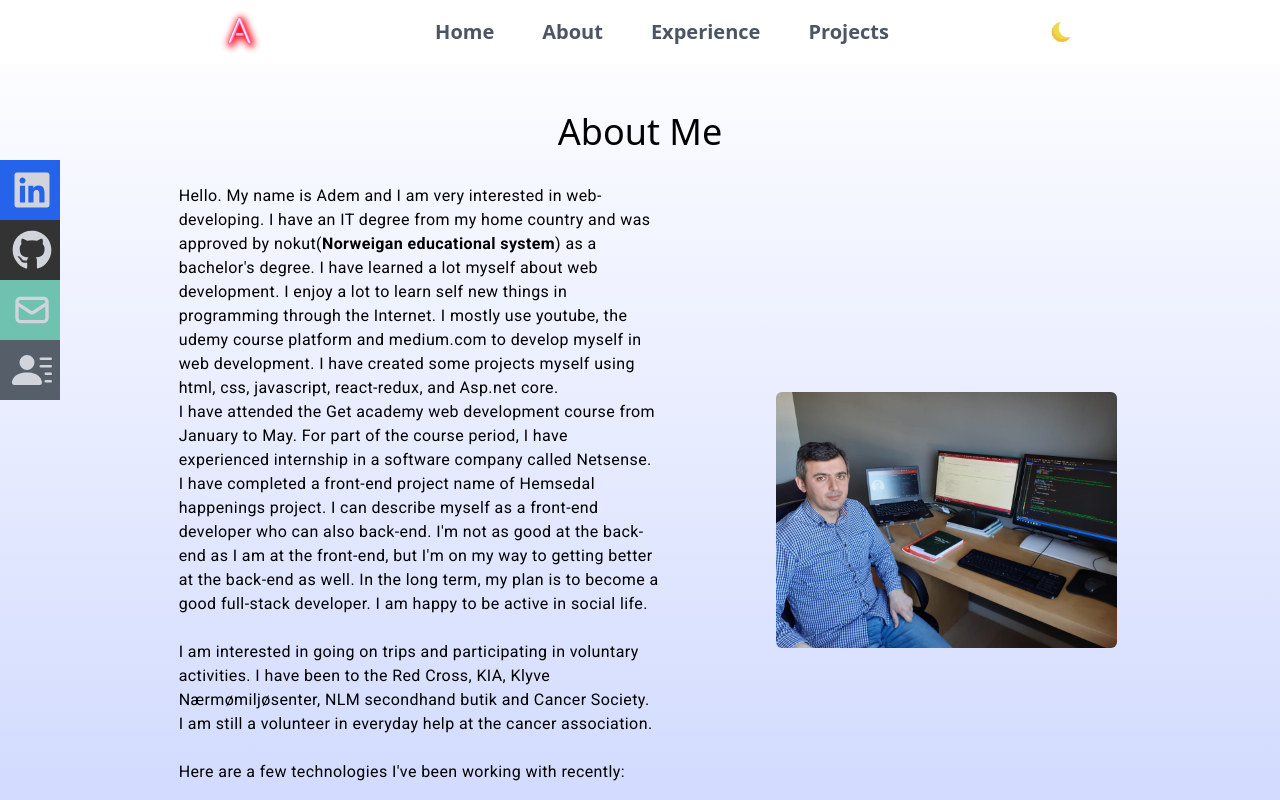
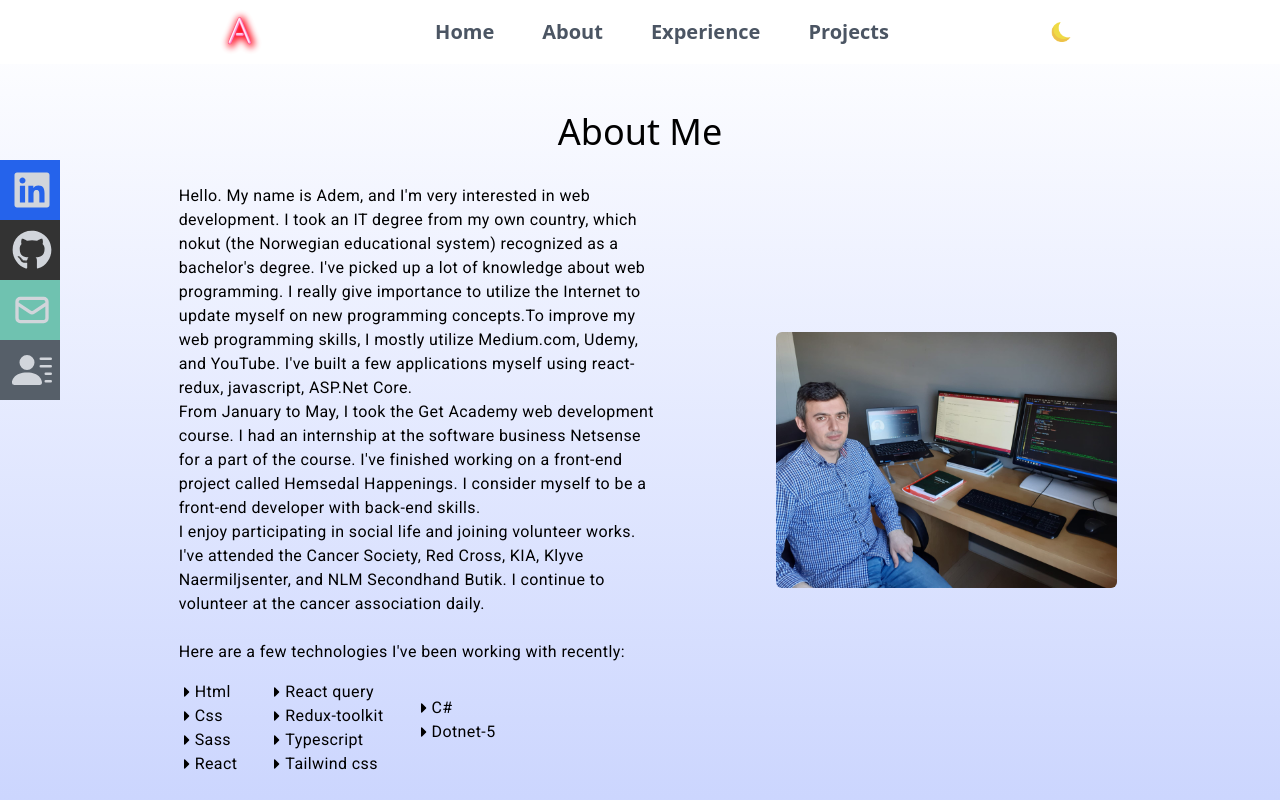
Before and after one commit to Adem54/personal-portfolio, a React (Create React App) app: page /about in a window 1280 px wide. Shown: the top 800 px of the page. Built offline with nearby package versions, Linux system fonts and the light colour scheme.

Commit message:
updated-dark-mode

```diff
--- a/src/components/Footer.tsx
+++ b/src/components/Footer.tsx
@@ -6,7 +6,7 @@ const Footer = () => {
   const {mode,setMode}=useContextData();
 
   return (
-    <footer className={`w-full relative z-70 h-screen-10  bg-slate-200 flex   ${mode ? 'bg-black': ''}`}>
+    <footer className={`w-full relative z-70 h-screen-10   flex   ${mode ? 'bg-black': 'bg-slate-200'}`}>
     <div
     className="container mx-auto  flex justify-around items-center"
     >
@@ -15,7 +15,7 @@ const Footer = () => {
 
 
 <nav className={` w-1/3   items-center hidden md:flex
-       transition-all ease-in-out  duration-1000  text-gray-600  font-bold text-md capitalize ${mode ? 'text-white':''}`}>
+       transition-all ease-in-out  duration-1000    font-bold text-md capitalize ${mode ? 'text-white':'text-gray-600'}`}>
 
     {/* <div  className="absolute top-3 right-3 cursor-pointer text-2xl text-white z-32 "> <MdCancel onClick={handleToggle}/></div> */}
          <Link  to="/"
--- a/src/components/Header.tsx
+++ b/src/components/Header.tsx
@@ -9,7 +9,7 @@ const Header = () => {
     <div
 
     className={`h-18    top-0 fixed flex z-10 w-full  bg-white  ${mode ? 'bg-slate-900  text-white':''}`}>
-    <header className={`container mx-auto m-auto flex justify-between sm:justify-around items-center  text-gray-600  `}>
+    <header className={`container mx-auto m-auto flex justify-between sm:justify-around items-center  text-gray-600   ${mode ? ' text-white':''}  `}>
     <img className="w-16" src={logoImage} alt="logo"/>
 
    <MobileMenu/>
--- a/src/pages/About.tsx
+++ b/src/pages/About.tsx
@@ -10,33 +10,14 @@ const About = () => {
 
       <div className="flex  items-center flex-col lg:flex-row lg:justify-around lg:gap-x-8">
         <p className={`lg:w-1/2 w-full px-4 mt-8   xl:text-lg tracking-wide font-roboto ${mode ? 'text-white':''}`}>
-          Hello. My name is Adem and I am very interested in web-developing. I
-          have an IT degree from my home country and was approved by nokut(<b>Norweigan educational system</b>) as a
-          bachelor's degree. I have learned a lot myself about web development.
-          I enjoy a lot to learn self new things in programming through the
-          Internet. I mostly use youtube, the udemy course platform and
-          medium.com to develop myself in web development. I have created some
-          projects myself using html, css, javascript, react-redux, and Asp.net
-          core.
+        Hello. My name is Adem, and I'm very interested in web development. I took an IT degree from my own country, which nokut (the Norwegian educational system) recognized as a bachelor's degree. I've picked up a lot of knowledge about web programming. I really give importance to utilize the Internet to update myself on new programming concepts.To improve my web programming skills, I mostly utilize Medium.com, Udemy, and YouTube. I've built a few applications myself using react-redux, javascript, ASP.Net Core.
           <br />
           <span >
-            I have attended the Get academy web development course from January
-            to May. For part of the course period, I have experienced internship
-            in a software company called Netsense. I have completed a front-end
-            project name of Hemsedal happenings project. I can describe myself
-            as a front-end developer who can also back-end. I'm not as good at
-            the back-end as I am at the front-end, but I'm on my way to getting
-            better at the back-end as well. In the long term, my plan is to
-            become a good full-stack developer. I am happy to be active in
-            social life.
+          From January to May, I took the Get Academy web development course. I had an internship at the software business Netsense for a part of the course. I've finished working on a front-end project called Hemsedal Happenings. I consider myself to be a front-end developer with back-end skills.
           </span>
           <br />
-          <br />
           <span>
-            I am interested in going on trips and participating in voluntary
-            activities. I have been to the Red Cross, KIA, Klyve
-            Nærmømiljøsenter, NLM secondhand butik and Cancer Society. I am
-            still a volunteer in everyday help at the cancer association.
+          I enjoy participating in social life and joining volunteer works. I've attended the Cancer Society, Red Cross, KIA, Klyve Naermiljsenter, and NLM Secondhand Butik. I continue to volunteer at the cancer association daily.
           </span>
           <br />
           <br />
--- a/src/pages/Works.tsx
+++ b/src/pages/Works.tsx
@@ -10,7 +10,7 @@ const Works = () => {
 
 // mode ? "bg-slate-900 text-white" : ""
   return (
-    <section className={`relative top-8 pb-24  pt-32 bg-gray-100  ${mode ? "bg-slate-900 text-white" : ""}`}
+    <section className={`relative top-8 pb-24  pt-32   ${mode ? "bg-slate-900 text-white" : "bg-gray-100"}`}
 
     >
       <div className="relative flex  min-h-screen items-center justify-center ">
--- a/src/utils/data.ts
+++ b/src/utils/data.ts
@@ -4,7 +4,7 @@ export const experiences=[
         id:1,
         roll:"Webutvikler",
         company:"Netsense Software AS",
-        description:"Jeg har laget enkeltsides frontend-applikasjon, bruker interaktive(UI) nettsider ved hjelp av web teknologier som HTML5, CSS3, Sass, Javascript(Modal-View-Controller), figma.",
+        description:"I created an event calendar singlepage frontend applications which is to be used as part of the company's app solutions based on system which is name of Hytteservices that the belong to company. In this application is used HTML5, CSS3, Javascript(Modal-View-Controller) as technologies.",
         from:"28.02.2022",
         til:"06.04.2022",
         img:"https://media.bitdegree.org/storage/media/images/2018/08/what-is-a-web-developer.jpg"
@@ -14,7 +14,7 @@ export const experiences=[
         id:2,
         roll:"It-konsulent",
         company:"Touch Soft AS",
-        description:"Jeg jobbet på service og supportavdeling der jeg arbeidet med installasjoner og oppgraderinger av kundens kassesystemer",
+        description:"I have worked in the service and support department in terms of with installations and upgrades of the customer's cashing systems",
         from:"21.08.2021",
         til:"22.12.2021",
         img:"https://i0.wp.com/www.techknowledgeyinc.com/wp-content/uploads/2018/12/Benefits-Remote-IT-Support-TKI.png?fit=1200%2C627&ssl=1",
@@ -23,7 +23,7 @@ export const experiences=[
         id:3,
         roll:"mechanical engineer",
         company:"A naturgas company(Elmas Isi)",
-        description:"Oppfølging av offisielle søknader om natur gass og tegne naturgass prosjekter og sende dem til godkjenning av ekspert gruppen",
+        description:"Follow-up of official applications for natural gas and draw up natural gas projects and send them for approval by the expert group.",
         from:"16.07.2017",
         til:"03.02.2018",
         img:"https://www.sanmuhendislik.com/wp-content/uploads/2020/09/dogalgaz-tesisat%C4%B1-1.jpg",
@@ -32,7 +32,7 @@ export const experiences=[
         id:4,
         roll:"Student consultant",
         company:"Private highschool(Isik Lisesi)",
-        description:"Planlegging og koordinering av studieprogram og eksamen, oppfølging av studenter gjennom studieåret, rådgivning om  studieprogram",
+        description:"Planning and coordination of study programs and exams, follw-up of students throughout the academic year, advice on study programme.",
         from:"15.01.2010",
         til:"20.06.2016",
         img:"https://fjwp.s3.amazonaws.com/blog/wp-content/uploads/2021/04/15173020/educational-consultant.png"
@@ -152,7 +152,7 @@ export const projects=[
         id:7,
         title:"weather-condition-app",
         description:"",
-        img:"https://raw.githubusercontent.com/alexkowsik/react-weather-app/master/src/images/screenshot.png",
+        img:"https://i.postimg.cc/k5LFMsxZ/weather.png",
         githubUrl:"https://github.com/Adem54/weather-condition-app",
         project:"front-end"
     },
```
